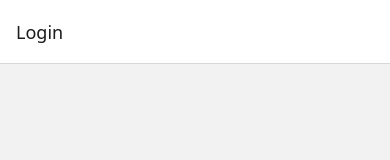
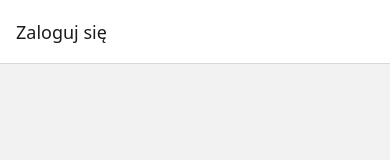
Before and after one commit to Smarkerus/fitapp_frontend, a React Native app: screen / in a window 390 px wide. Shown: the top 160 px of the page. Built offline with nearby package versions, Linux system fonts and the light colour scheme.

Commit message:
chore: zmiana nazw ekranów na język polski

```diff
--- a/routes/AuthStack.jsx
+++ b/routes/AuthStack.jsx
@@ -7,8 +7,8 @@ const Stack = createStackNavigator();
 const AuthStack = () => {
   return (
     <Stack.Navigator>
-      <Stack.Screen name="Login" component={Login} />
-      <Stack.Screen name="Register" component={Register} />
+      <Stack.Screen name="Zaloguj się" component={Login} />
+      <Stack.Screen name="Zarejestruj się" component={Register} />
     </Stack.Navigator>
   );
 };
```
